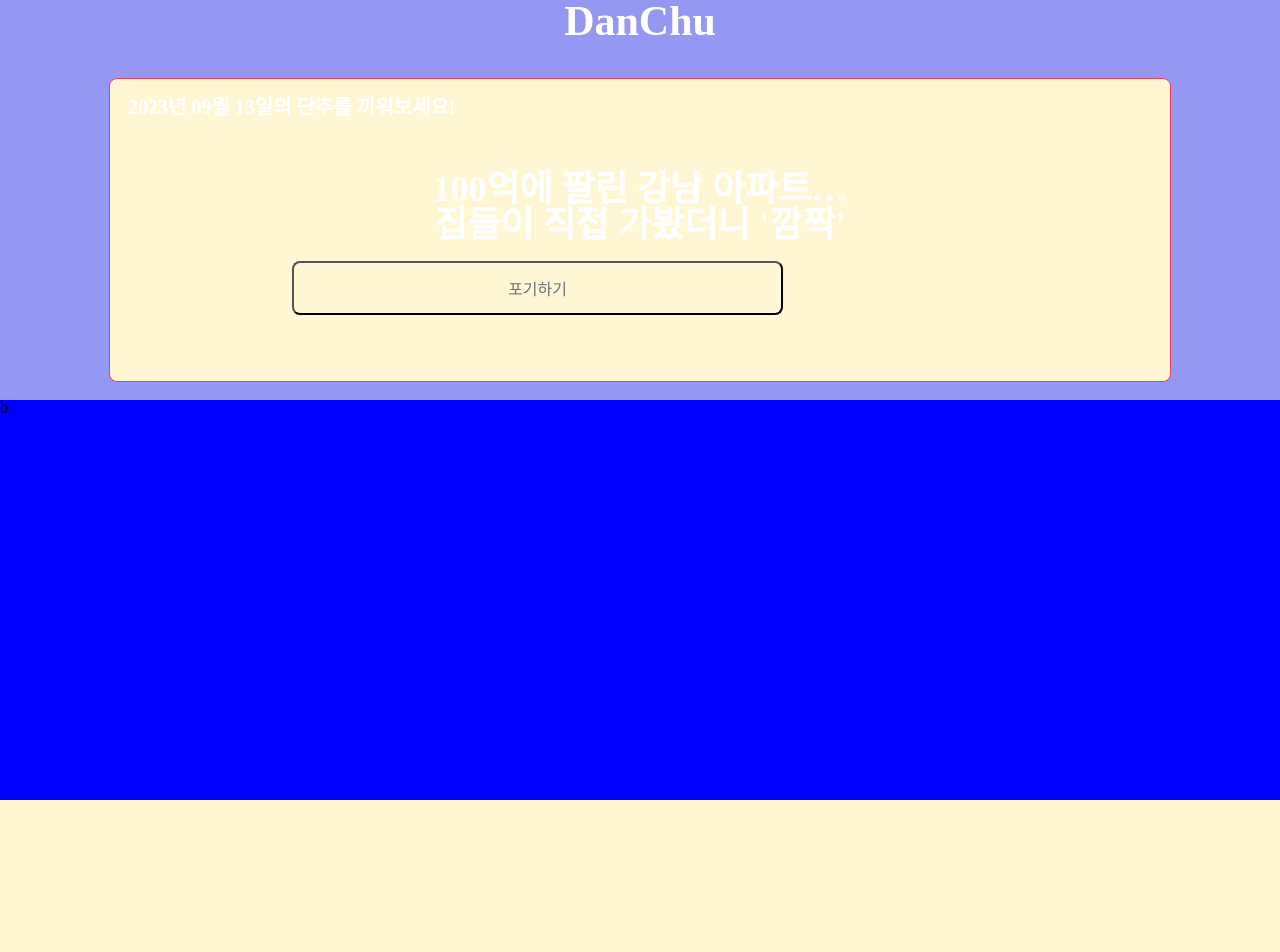
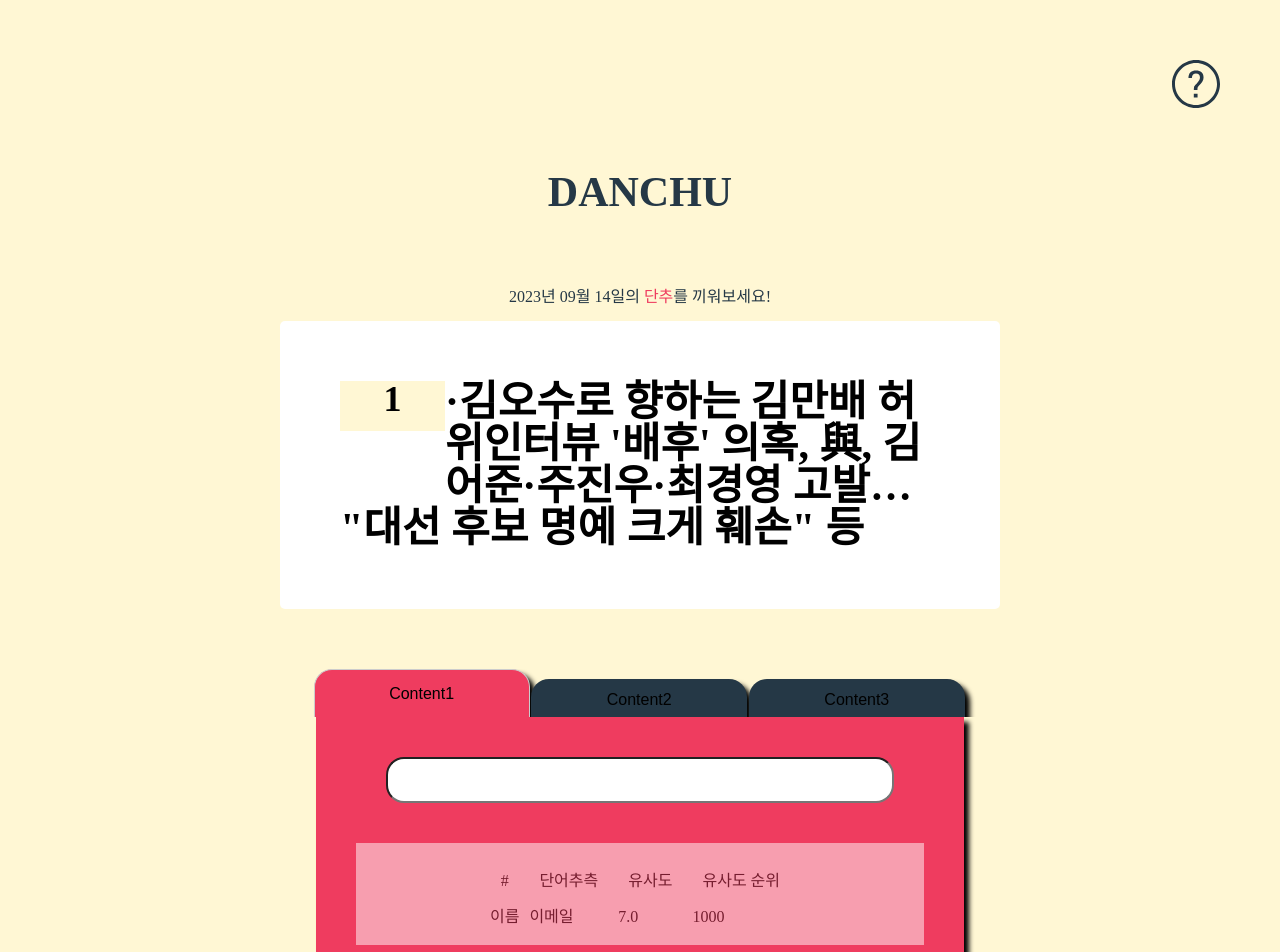
Before and after one commit to team-hca/danchu, a React (Create React App) app in the folder frontend/frontapp/: page /quiz in a window 1280 px wide. Shown: the top 952 px of the page. Before the commit the page ends 886 px from the top, so only its background shows below. Built offline with nearby package versions, Linux system fonts and the light colour scheme.

Commit message:
:lipstick: style: GuessContainer, P.jsx, Tabs.jsx, Text.jsx, QuestionMark.jsx, Quiz.jsx, global.js 추가

```diff
--- /dev/null
+++ b/frontend/frontapp/src/components/GuessContainer.jsx
@@ -0,0 +1,63 @@
+import styled from "styled-components";
+import Text from "./Text";
+
+const TextContainer = styled.div`
+  margin: 40px 0px 40px 0px;
+  // margin: 40px 0px 40px 0px;
+`;
+
+const TableContainer = styled.div`
+  background-color: white;
+  opacity: 50%;
+  // height: 50px;
+  margin: 40px;
+  padding: 15px;
+`;
+
+const Table = styled.table`
+  text-align: left;
+`;
+
+const Thead = styled.thead`
+  text-align: center;
+`;
+
+const Th = styled.th`
+  padding: 15px;
+`;
+
+const Td = styled.td`
+  padding: 5px;
+`;
+
+
+
+export default function GuessContainer() {
+  return (
+    <>
+      <TextContainer>
+        <Text></Text>
+      </TextContainer>
+      <TableContainer>
+        <Table>
+          <Thead>
+            <tr>
+              <Th>#</Th>
+              <Th>단어추측</Th>
+              <Th>유사도</Th>
+              <Th>유사도 순위</Th>
+            </tr>
+          </Thead>
+          <tbody>
+            <tr>
+              <Td>이름</Td>
+              <Td>이메일</Td>
+              <Td>7.0</Td>
+              <Td>1000</Td>
+            </tr>
+          </tbody>
+        </Table>
+      </TableContainer>
+    </>
+  );
+}
--- /dev/null
+++ b/frontend/frontapp/src/components/P.jsx
@@ -0,0 +1,12 @@
+import styled from "styled-components";
+
+const PStyled = styled.p`
+  font-size: var(--mobile-p);
+  color: ${(props) => props.color};
+  font-weight: 300;
+  word-break: break-all;
+`;
+
+export default function P({ children, color }) {
+  return <PStyled color={color}>{children}</PStyled>;
+}
--- /dev/null
+++ b/frontend/frontapp/src/components/Tabs.jsx
@@ -0,0 +1,34 @@
+import styled from "styled-components";
+export const Tabs = styled.div`
+  overflow: hidden;
+  font-family: Open Sans;
+  height: 3em;
+  width: 100%;
+`;
+
+export const Tab = styled.button`
+  border: none;
+  outline: none;
+  cursor: pointer;
+  width: 30%;
+  position: relative;
+  border-radius: 18px 18px 0px 0px;
+  box-shadow: 5px 5px 5px;
+
+  margin-right: 0.1em;
+  font-size: 1em;
+  border: ${props => (props.active ? "1px solid #ccc" : "")};
+  border-bottom: ${props => (props.active ? "none" : "")};
+  background-color: ${props => (props.active ? "var(--primary)" : "var(--secondary)")};
+  height: ${props => (props.active ? "3em" : "2.6em; top:.4em")};
+  transition: background-color 0.5s ease-in-out;
+
+  :hover {
+    background-color: white;
+  }
+`;
+
+export const Content = styled.div`
+  ${props => (props.active ? "" : "display:none")}
+
+`;
--- a/frontend/frontapp/src/components/Text.jsx
+++ b/frontend/frontapp/src/components/Text.jsx
@@ -5,6 +5,9 @@ const TextStyled = styled.input`
   color: ${(props) => props.color};
   weight: 300;
   word-break: break-all;
+  width: 500px;
+  height: 40px;
+  border-radius: 18px;
 `;
 
 export default function Text({ children, color }) {
--- a/frontend/frontapp/src/icon/QuestionMark.jsx
+++ b/frontend/frontapp/src/icon/QuestionMark.jsx
@@ -1,18 +1,14 @@
 export default function QuestionMark() {
   return (
-    <svg
-      xmlns="http://www.w3.org/2000/svg"
-      version="1.0"
-      width="1126pt"
-      height="1126pt"
-      viewBox="0 0 1126 1126"
-      preserveAspectRatio="xMidYMid meet"
-      fill="none"
-    >
-      <path
-        d="M28.1752 11.2453C28.4493 11.2786 28.6985 11.0833 28.7318 10.8092L29.274 6.34199C29.3073 6.06786 29.1121 5.81866 28.8379 5.78538C28.5638 5.7521 28.3146 5.94735 28.2813 6.22148L27.7993 10.1923L23.8285 9.71033C23.5543 9.67705 23.3051 9.8723 23.2719 10.1464C23.2386 10.4206 23.4338 10.6698 23.708 10.703L28.1752 11.2453ZM0.410383 3.29513C7.70909 1.46072 12.7314 1.10541 16.8271 2.32644C20.9085 3.54319 24.1548 6.35143 27.8418 11.0573L28.629 10.4406C24.8943 5.67393 21.4887 2.67267 17.1128 1.36812C12.7512 0.0678341 7.51097 0.479416 0.16663 2.32529L0.410383 3.29513Z"
-        fill="#F9FAFB"
-      />
-    </svg>
+    <svg xmlns="http://www.w3.org/2000/svg" width="48" height="48" viewBox="0 0 48 48" fill="none">
+<g clip-path="url(#clip0_116_1124)">
+<path d="M24 0C10.7452 0 0 10.7452 0 24C0 37.2555 10.7452 48 24 48C37.2555 48 48.0008 37.2555 48.0008 24C48.0008 10.7452 37.2555 0 24 0ZM24 45.0472C12.4207 45.0472 3 35.5792 3 23.9999C3 12.4207 12.4207 2.99991 24 2.99991C35.5793 2.99991 45.0008 12.4207 45.0008 23.9999C45.0008 35.5791 35.5793 45.0472 24 45.0472ZM21.7943 37.5225H25.5682V33.714H21.7943V37.5225ZM23.9557 10.4782C21.7582 10.4782 19.9478 11.0707 18.5258 12.2543C17.1038 13.4385 16.4123 15.81 16.4475 17.775L16.503 17.8845H19.9455C19.9455 16.7122 20.3363 15.0277 21.1178 14.4232C21.8985 13.8195 22.845 13.5172 23.9565 13.5172C25.2375 13.5172 26.2223 13.8652 26.9131 14.5612C27.6031 15.2572 27.9473 16.2524 27.9473 17.5454C27.9473 18.6322 27.6923 19.5599 27.18 20.3287C26.6663 21.0974 25.8053 22.1962 24.5978 23.625C23.352 24.7485 22.5825 25.6515 22.29 26.3347C21.9968 27.0187 21.8445 28.2457 21.8333 30.015H25.4408C25.4408 28.905 25.5112 28.0867 25.6515 27.5617C25.791 27.0375 26.1908 26.445 26.85 25.7857C28.2668 24.4192 29.4045 23.0827 30.2663 21.7755C31.1258 20.4697 31.5563 19.029 31.5563 17.454C31.5563 15.2565 30.8918 13.5442 29.5605 12.318C28.2285 11.091 26.3603 10.4782 23.9557 10.4782Z" fill="#253846"/>
+</g>
+<defs>
+<clipPath id="clip0_116_1124">
+<rect width="48" height="48" fill="white"/>
+</clipPath>
+</defs>
+</svg>
   );
 }
--- a/frontend/frontapp/src/routes/Quiz.jsx
+++ b/frontend/frontapp/src/routes/Quiz.jsx
@@ -1,103 +1,160 @@
-import React from "react";
+import React, { useState } from "react";
 import styled from "styled-components";
-import { useState } from "react";
 import H1 from "../components/H1";
 import H2 from "../components/H2";
-import Text from "../components/Text";
+// import H2 from "../components/H3";
 import Button from "../components/Button";
 import QuestionMark from "../icon/QuestionMark";
 import Icon from "../components/Icon";
 import H4 from "../components/H4";
+import P from "../components/P";
+import { Tabs, Tab, Content } from "../components/Tabs";
+import Text from "../components/Text";
+import GuessContainer from "../components/GuessContainer";
 
 const Container = styled.div`
-  height: 100vh;
   width: 100vw;
   max-width: 100vw;
   display: flex;
   flex-direction: column;
-`;
-
-const LeftContainer = styled.div`
-color: var(--white);
-  width: 100%;
-  height: 100%;
-  background: #9498F2;
-
-  // padding: 18px;
-  display: flex;
-  flex-direction: column;
-  place-content: center;
   place-items: center;
 `;
 
-// const ButtonStyle = styled.div`
+const QuestionMarkContainer = styled.div`
+  margin-right: 60px;
+  margin-top: 60px;
+  place-self: flex-end;
+`;
 
-// width: 40px;
-// height: 40px;
-
-// `
-
-const QuizContainer = styled.div`
-  color: var(--white);
-  padding: 18px;
-  margin: 18px;
-  border-radius: 8px;
-  border: 1px solid var(--primary);
-  background: var(--background);
-  // background: #9498F2;
-  width:80%;
-  height:100%;
-  justify-content:center;
+const CenterContainer = styled.div`
+  // background-color: var(--primary);
+  // border: 1px solid var(--primary);
+  width: 720px;
+  display: flex;
+  flex-direction: column;
+  place-items: center;
 `;
 
 const LogoContainer = styled.div`
-color: white;
-  margin-bottom: 18px;
-`
+  padding: 60px;
+`;
+
+const DateDanchuContentContainer = styled.div`
+  padding: 16px;
+`;
+
+const H6Styled = styled.h6`
+  display: inline-block;
+  color: ${(props) => props.color};
+`;
+
+const QuizContainer = styled.div`
+  background-color: var(--white);
+  max-width: 720px;
+  padding: 60px;
+  border-radius: 5px;
+  margin-bottom: 60px;
+`;
 
 const QuizSentenceContainer = styled.div`
-  // height: 100%;
-  padding: 18px;
-  color: var(--white);
+  display:flex;
+  flex-direction: column;
+`;
+const QuizSentenceAnswerContainer = styled.div`
+  display:flex;
+  flex-direction: row;
+`;
+
+const TabContainer = styled.div`
+  width: 720px;
+  text-align: center;
+
+`;
+
+const ContentContainer = styled.div`
+  text-align: -webkit-center;
+  // width: 720px;
+  width: 90%;
+  background-color: var(--primary);
+  border-radius: 0px 0px 18px 18px;
+  box-shadow: 5px 5px 5px;
+`;
+
+const Answer = styled.div`
+  background-color: var(--background);
+  height: 50px;
+  width: 50%;
   text-align: center;
 `;
 
-const ButtonStyle = styled.div`
-  // justify-content: center;
-  width: 80%;
-`
 
-const RightContainer = styled.div`
-  width: 100%;
-  height: 100%;
-  background: blue;
-`;
 
 export default function Quiz() {
+  const [active, setActive] = useState(0);
+  const handleClick = (e) => {
+    const index = parseInt(e.target.id, 0);
+    if (index !== active) {
+      setActive(index);
+    }
+  };
   return (
     <Container>
-      <LeftContainer>
+      <QuestionMarkContainer>
+        <QuestionMark />
+      </QuestionMarkContainer>
+      <CenterContainer>
+        <LogoContainer>
+          <H1 color="var(--secondary)">DANCHU</H1>
+        </LogoContainer>
+        <DateDanchuContentContainer>
+          <H6Styled color="var(--secondary)">2023년 09월 14일의 </H6Styled>
+          <H6Styled color="var(--primary)">&nbsp;단추</H6Styled>
+          <H6Styled color="var(--secondary)">를 끼워보세요!</H6Styled>
+        </DateDanchuContentContainer>
+        <QuizContainer>
+{/* 퀴즈 몇 줄인지 받아서 일정 길이 이상이면 나눠서 보내기 */}
+          {/* <H1>노는 것처럼 보여?</H1> */}
+          {/* <H1>가 되면 뭔가를 보여준다고</H1> */}
+          <QuizSentenceContainer>
+            <QuizSentenceAnswerContainer>
+              <Answer><H2>1</H2></Answer>
+              <H1>·김오수로 향하는 김만배 허위인터뷰 '배후' 의혹, 與, 김어준·주진우·최경영 고발…</H1>
+            </QuizSentenceAnswerContainer>
+            <QuizSentenceAnswerContainer>
 
-          <LogoContainer>
-            <H1 >DanChu</H1>
-          </LogoContainer>
-          <QuizContainer>
+              <H1>"대선 후보 명예 크게 훼손" 등</H1>
+            </QuizSentenceAnswerContainer>
+          </QuizSentenceContainer>
+        </QuizContainer>
+        <TabContainer>
+          <Tabs>
+            <Tab onClick={handleClick} active={active === 0} id={0}>
+              Content1
+            </Tab>
 
-          <H4>2023년 09월 13일의 단추를 끼워보세요!</H4>
+            <Tab onClick={handleClick} active={active === 1} id={1}>
+              Content2
+            </Tab>
+            <Tab onClick={handleClick} active={active === 2} id={2}>
+              Content3
+            </Tab>
+          </Tabs>
+          </TabContainer>
+          <ContentContainer>
+            <Content active={active === 0}>
+              <GuessContainer></GuessContainer>
+            </Content>
+            <Content active={active === 1}>
+              <h1>Content 2</h1>
+              <GuessContainer/>
+            </Content>
+            <Content active={active === 2}>
+              <h1>Content 3</h1>
+              <GuessContainer></GuessContainer>
+            </Content>
+          </ContentContainer>
 
-          <Icon inSize={"24px"} outSize={"36px"} color="#6F19FF"
-            >
-            <QuestionMark/>
-          </Icon>
-          <QuizSentenceContainer>
-            <H2>100억에 팔린 강남 아파트…</H2>
-            <H2>집들이 직접 가봤더니 '깜짝'</H2>
-          </QuizSentenceContainer>
-          <ButtonStyle>
-          <Button>포기하기</Button></ButtonStyle>
-        </QuizContainer>
-      </LeftContainer>
-      <RightContainer>b</RightContainer>
+      </CenterContainer>
     </Container>
   );
 }
--- a/frontend/frontapp/src/styles/global.js
+++ b/frontend/frontapp/src/styles/global.js
@@ -10,7 +10,7 @@ const GlobalVariableStyle = createGlobalStyle`
   --mobile-h5: 16px;
   --mobile-h6: 12px;
   --mobile-p: 12px;
-  --mobile-text: 14px;
+  --mobile-text: 17px;
   --mobile-label: 11px;
 
   // color
```
